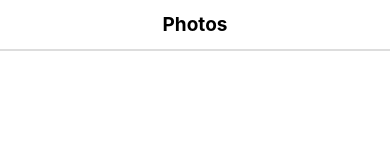
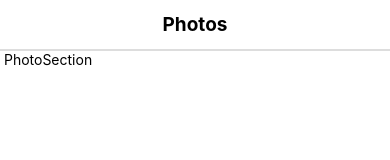
Before and after one commit to dhiyo7/React-Native-UI-Insta, a React Native app: screen / in a window 390 px wide. Shown: the top 160 px of the page. Built offline with nearby package versions, Linux system fonts and the light colour scheme.

Commit message:
add Photo Scene

```diff
--- a/App.js
+++ b/App.js
@@ -1,12 +1,14 @@
 import React, { Component } from 'react'
 import { Text, View, StyleSheet} from 'react-native'
 import Heading from './components/Heading'
+import PhotoList from './components/PhotoList'
 
 export class App extends Component {
   render() {
     return (
       <View style = {styles.container}>
         <Heading/>
+        <PhotoList/>
       </View>
     );
   }
--- /dev/null
+++ b/components/PhotoList.js
@@ -0,0 +1,19 @@
+import React, { Component } from 'react'
+import { Text, StyleSheet, View } from 'react-native'
+import PhotoSection from './PhotoSection'
+
+export default class PhotoList extends Component {
+    render() {
+        return (
+            <View style={styles.container}>
+                <PhotoSection/>
+            </View>
+        );
+    }
+}
+
+const styles = StyleSheet.create({
+    container:{
+        flex: 1,
+    }
+})
--- /dev/null
+++ b/components/PhotoSection.js
@@ -0,0 +1,18 @@
+import React, { Component } from 'react'
+import { Text, StyleSheet, View } from 'react-native'
+
+export default class PhotoSection extends Component {
+    render() {
+        return (
+            <View style={styles.container}>
+                <Text> PhotoSection </Text>
+            </View>
+        )
+    }
+}
+
+const styles = StyleSheet.create({
+    container:{
+
+    }
+})
```
